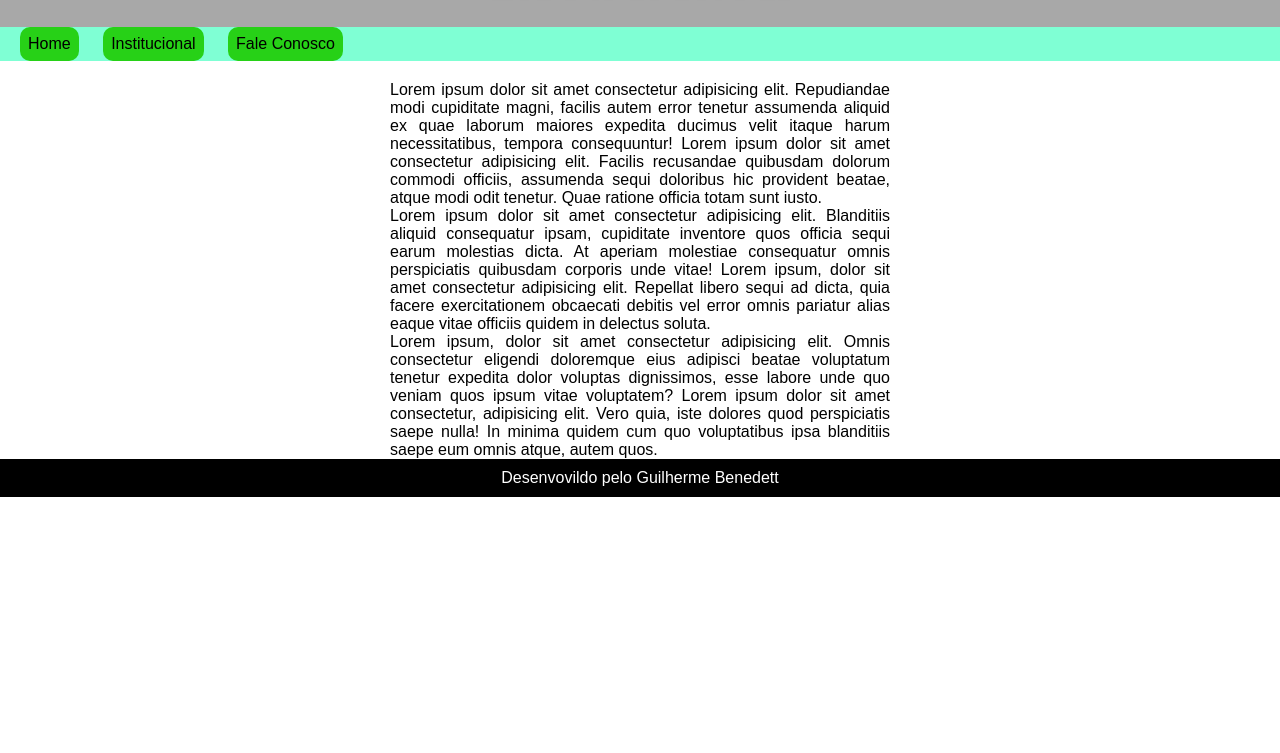
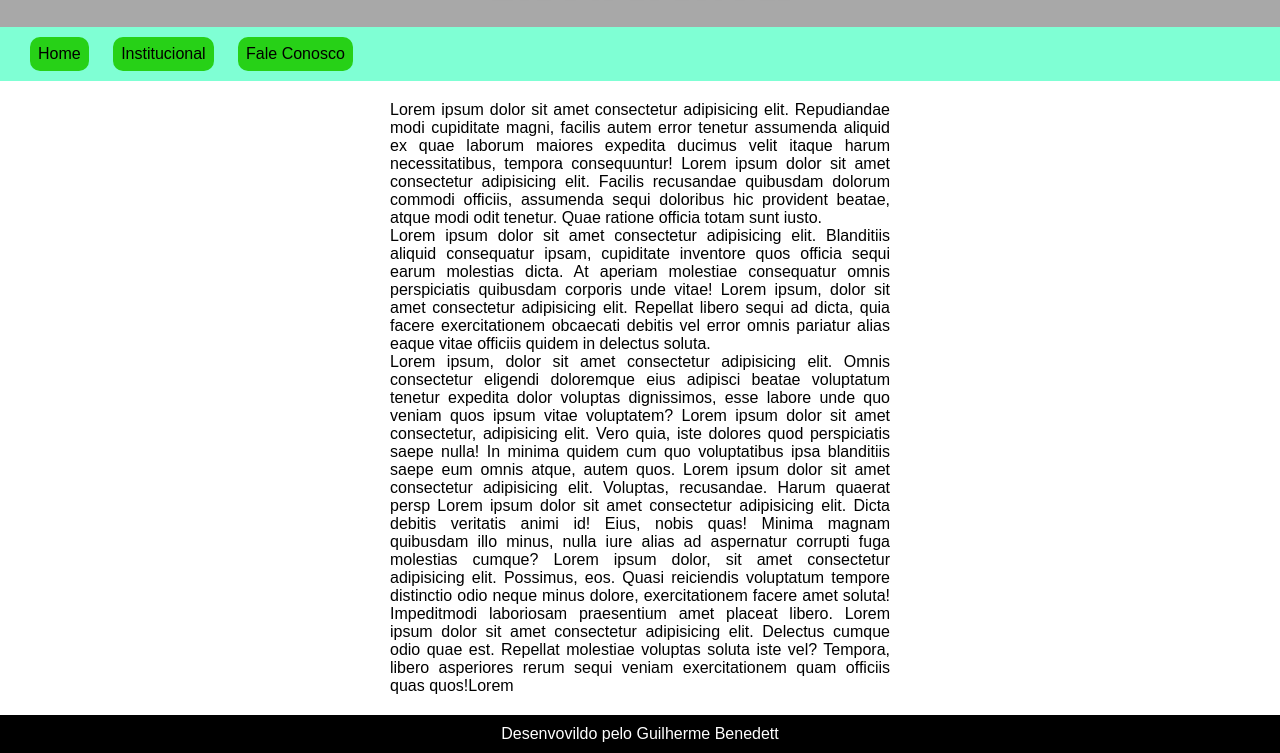
Before and after one commit to guilherme-benedett/css, a plain HTML site: page ex46 - media queries/aula1/index.html in a window 1280 px wide. Shown: the part 70-823 px from the top of the page. Before the commit the page ends 800 px from the top, so only its background shows below. Drawn offline with Linux system fonts and the light colour scheme.

Commit message:
atualização

```diff
--- a/ex46 - media queries/aula1/estilos/impressora.css
+++ b/ex46 - media queries/aula1/estilos/impressora.css
@@ -5,6 +5,7 @@
     padding: 0px;
     box-sizing: border-box;
     font-family: 'Lucida Sans', 'Lucida Sans Regular', 'Lucida Grande', 'Lucida Sans Unicode', Geneva, Verdana, sans-serif;
+    line-height: 2em;
 }
 header{
     background-color: #00000057;
@@ -15,7 +16,7 @@ header > h1{
     text-shadow: 1px 1px 10px #000000;
 }
 menu{
-    background-color: aquamarine;
+    display: none;
 }
 a{
     display: inline-block;
@@ -26,3 +27,13 @@ a{
     margin-left: 20px;
     border-radius: 10px;
 }
+article{
+    text-align: justify;
+}
+footer{
+    text-align: center;
+    padding: 10px;
+    background-color: #000000;
+    color: #ffffff;
+    margin-top: 20px;
+}
--- a/ex46 - media queries/aula1/estilos/tela.css
+++ b/ex46 - media queries/aula1/estilos/tela.css
@@ -3,10 +3,10 @@
 *{
     margin: 0px;
     padding: 0px;
+    font-family: Arial, Helvetica, sans-serif;
     box-sizing: border-box;
-    font-family: Arial, Helvetica, sans-serif;
 }
-body{
+html, body{
     height: 100vh;
 }
 header{
@@ -19,6 +19,7 @@ header > h1{
 }
 menu{
     background-color: aquamarine;
+    padding: 10px;
 }
 a{
     display: inline-block;
@@ -29,6 +30,10 @@ a{
     margin-left: 20px;
     border-radius: 10px;
 }
+a:hover{
+    background-color: #27d11776;
+    transform: translate(-10px, -10px);
+}
 article{
     text-align: justify;
     margin: auto;
@@ -36,8 +41,9 @@ article{
     margin-top: 20px;
 }
 footer{
+    text-align: center;
+    padding: 10px;
     background-color: #000000;
     color: #ffffff;
-    padding: 10px;
-    text-align: center;
+    margin-top: 20px;
 }
--- a/ex46 - media queries/aula1/index.html
+++ b/ex46 - media queries/aula1/index.html
@@ -22,7 +22,8 @@
             <p>Lorem ipsum dolor sit amet consectetur adipisicing elit. Repudiandae modi cupiditate magni, facilis autem error tenetur assumenda aliquid ex quae laborum maiores expedita ducimus velit itaque harum necessitatibus, tempora consequuntur! Lorem ipsum dolor sit amet consectetur adipisicing elit. Facilis recusandae quibusdam dolorum commodi officiis, assumenda sequi doloribus hic provident beatae, atque modi odit tenetur. Quae ratione officia totam sunt iusto.</p>
 
             <p>Lorem ipsum dolor sit amet consectetur adipisicing elit. Blanditiis aliquid consequatur ipsam, cupiditate inventore quos officia sequi earum molestias dicta. At aperiam molestiae consequatur omnis perspiciatis quibusdam corporis unde vitae! Lorem ipsum, dolor sit amet consectetur adipisicing elit. Repellat libero sequi ad dicta, quia facere exercitationem obcaecati debitis vel error omnis pariatur alias eaque vitae officiis quidem in delectus soluta.</p>
-            <p>Lorem ipsum, dolor sit amet consectetur adipisicing elit. Omnis consectetur eligendi doloremque eius adipisci beatae voluptatum tenetur expedita dolor voluptas dignissimos, esse labore unde quo veniam quos ipsum vitae voluptatem? Lorem ipsum dolor sit amet consectetur, adipisicing elit. Vero quia, iste dolores quod perspiciatis saepe nulla! In minima quidem cum quo voluptatibus ipsa blanditiis saepe eum omnis atque, autem quos.</p>
+            <p>Lorem ipsum, dolor sit amet consectetur adipisicing elit. Omnis consectetur eligendi doloremque eius adipisci beatae voluptatum tenetur expedita dolor voluptas dignissimos, esse labore unde quo veniam quos ipsum vitae voluptatem? Lorem ipsum dolor sit amet consectetur, adipisicing elit. Vero quia, iste dolores quod perspiciatis saepe nulla! In minima quidem cum quo voluptatibus ipsa blanditiis saepe eum omnis atque, autem quos. Lorem ipsum dolor sit amet consectetur adipisicing elit. Voluptas, recusandae. Harum quaerat persp Lorem ipsum dolor sit amet consectetur adipisicing elit. Dicta debitis veritatis animi id! Eius, nobis quas! Minima magnam quibusdam illo minus, nulla iure alias ad aspernatur corrupti fuga molestias cumque? Lorem ipsum dolor, sit amet consectetur adipisicing elit. Possimus, eos. Quasi reiciendis voluptatum tempore distinctio odio neque minus dolore, exercitationem facere amet soluta! Impeditmodi laboriosam praesentium amet placeat libero. Lorem ipsum dolor sit amet consectetur adipisicing elit. Delectus cumque odio quae est. Repellat molestiae voluptas soluta iste vel? Tempora, libero asperiores rerum sequi veniam exercitationem quam officiis quas quos!Lorem
+            </p>
         </article>
 
     </main>
```
